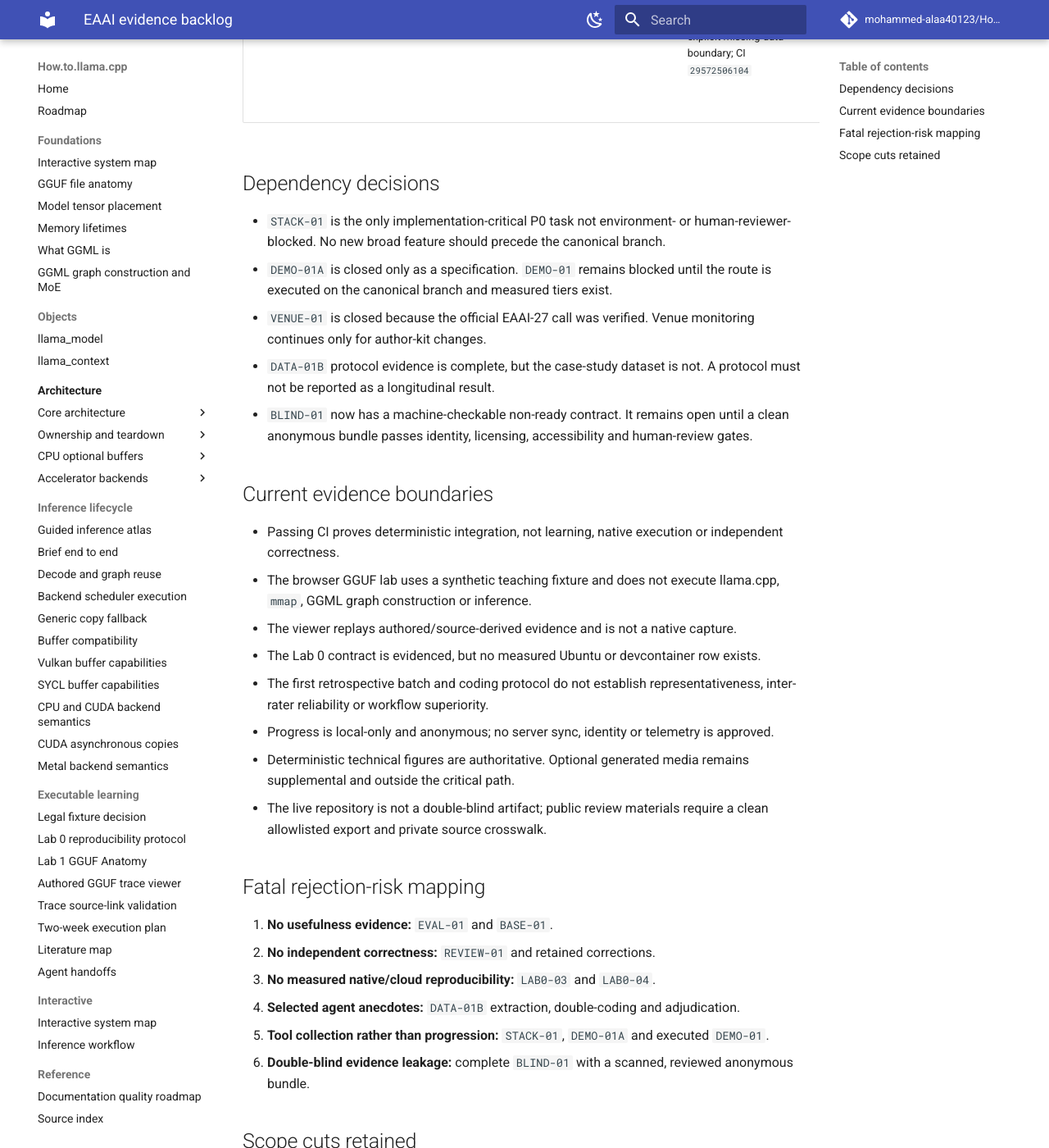
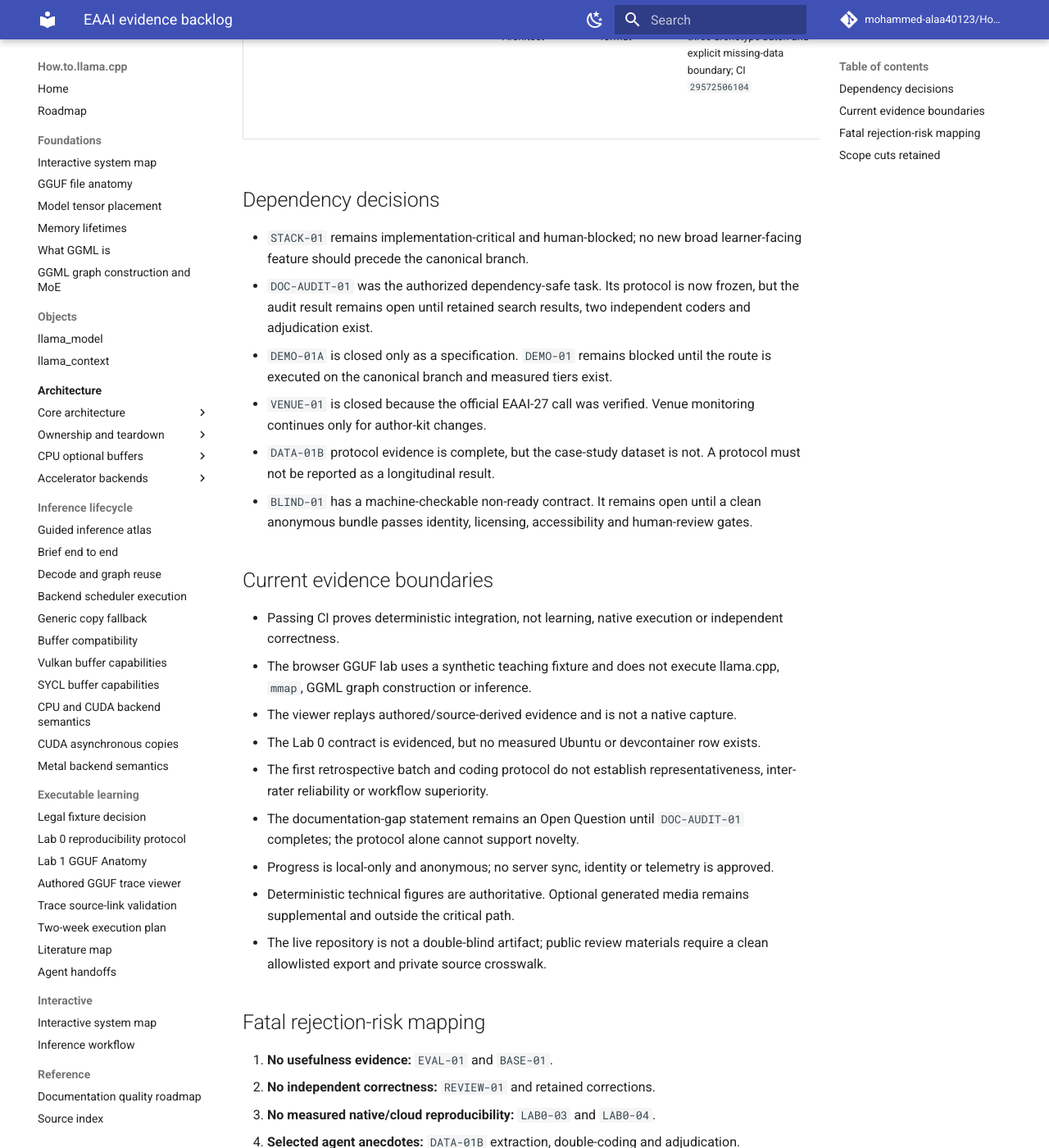
Before and after one commit to mohammed-alaa40123/How.to.llama.cpp, an MkDocs documentation site: the page built from docs/publication/evidence-backlog.md, in a window 1280 px wide and 1400 px high, scrolled down 3298 px. Shown: the whole window at 82% size. Built offline with MkDocs 1.6.1 and Material for MkDocs 9.7.7, drawn with Linux system fonts in a browser that asks for light colours; comment, search, counter and statistics services are not loaded; some of the changed text lies outside the part shown.

Commit message:
docs: record DOC-AUDIT-01 protocol evidence

```diff
--- a/docs/publication/evidence-backlog.md
+++ b/docs/publication/evidence-backlog.md
@@ -16,7 +16,7 @@
 | P1 | EVAL-01 | blocked | Human + Validation Architect | pathway and ethics decision | approved expert or learner protocol, instruments, consent/ethics determination and recruitment boundary | Educational usefulness can be evaluated rather than inferred |
 | P1 | BASE-01 | blocked | Validation Architect | EVAL-01; BASE-01A; REVIEW-01 | completed information-equivalent comparison with frozen scoring and limitations | Viewer benefit is measured rather than attributed to visual novelty |
 | P1 | BLIND-01 | in progress | Literature Scout + Orchestrator | official EAAI-27 call | plan, schema, semantic validator and non-ready example now exist; still require anonymous bundle, identity scan, final license/accessibility checks and human approvals | Submission materials comply without destroying evidence provenance |
-| P1 | DOC-AUDIT-01 | ready | Literature Scout | predefined sampling protocol | systematic audit of official/community llama.cpp and GGML learning resources | The source-level documentation-gap hypothesis is supported, revised or rejected |
+| P1 | DOC-AUDIT-01 | in progress | Literature Scout | independent second coder and frozen result capture | predefined stratified sampling/rubric protocol, schema, validator and test fixture now exist; still require retained search results, double-coding and adjudication | The source-level documentation-gap hypothesis is supported, revised, rejected or left inconclusive |
 | P2 | VENUE-01 | evidenced | Literature Scout | official call | official EAAI-27 dates, area, format and review constraints in PR #31 | Submission planning matches the current venue |
 | P2 | REVIEW-02 | evidenced | Adversarial Reviewer + Orchestrator | reviewer package | rejection-risk package and orchestration integration; CI-backed ancestors | Rejection risks drive ordering rather than feature expansion |
 | P2 | LAB0-02 | evidenced | Validation Architect | Lab 0 report contract | schema, validator, toolchain checks, diagnostic taxonomy, timing and security; CI `29565651085` | Setup/build evidence has a comparable machine-readable contract |
@@ -32,11 +32,12 @@
 
 ## Dependency decisions
 
-- `STACK-01` is the only implementation-critical P0 task not environment- or human-reviewer-blocked. No new broad feature should precede the canonical branch.
+- `STACK-01` remains implementation-critical and human-blocked; no new broad learner-facing feature should precede the canonical branch.
+- `DOC-AUDIT-01` was the authorized dependency-safe task. Its protocol is now frozen, but the audit result remains open until retained search results, two independent coders and adjudication exist.
 - `DEMO-01A` is closed only as a specification. `DEMO-01` remains blocked until the route is executed on the canonical branch and measured tiers exist.
 - `VENUE-01` is closed because the official EAAI-27 call was verified. Venue monitoring continues only for author-kit changes.
 - `DATA-01B` protocol evidence is complete, but the case-study dataset is not. A protocol must not be reported as a longitudinal result.
-- `BLIND-01` now has a machine-checkable non-ready contract. It remains open until a clean anonymous bundle passes identity, licensing, accessibility and human-review gates.
+- `BLIND-01` has a machine-checkable non-ready contract. It remains open until a clean anonymous bundle passes identity, licensing, accessibility and human-review gates.
 
 ## Current evidence boundaries
 
@@ -45,6 +46,7 @@
 - The viewer replays authored/source-derived evidence and is not a native capture.
 - The Lab 0 contract is evidenced, but no measured Ubuntu or devcontainer row exists.
 - The first retrospective batch and coding protocol do not establish representativeness, inter-rater reliability or workflow superiority.
+- The documentation-gap statement remains an Open Question until `DOC-AUDIT-01` completes; the protocol alone cannot support novelty.
 - Progress is local-only and anonymous; no server sync, identity or telemetry is approved.
 - Deterministic technical figures are authoritative. Optional generated media remains supplemental and outside the critical path.
 - The live repository is not a double-blind artifact; public review materials require a clean allowlisted export and private source crosswalk.
@@ -57,6 +59,7 @@
 4. **Selected agent anecdotes:** `DATA-01B` extraction, double-coding and adjudication.
 5. **Tool collection rather than progression:** `STACK-01`, `DEMO-01A` and executed `DEMO-01`.
 6. **Double-blind evidence leakage:** complete `BLIND-01` with a scanned, reviewed anonymous bundle.
+7. **Unsupported novelty claim:** complete `DOC-AUDIT-01` or retain the documentation gap as inconclusive.
 
 ## Scope cuts retained
 
```
Also changed, not shown: other parts of docs/publication/evidence-backlog.md (+1 -1 lines).
